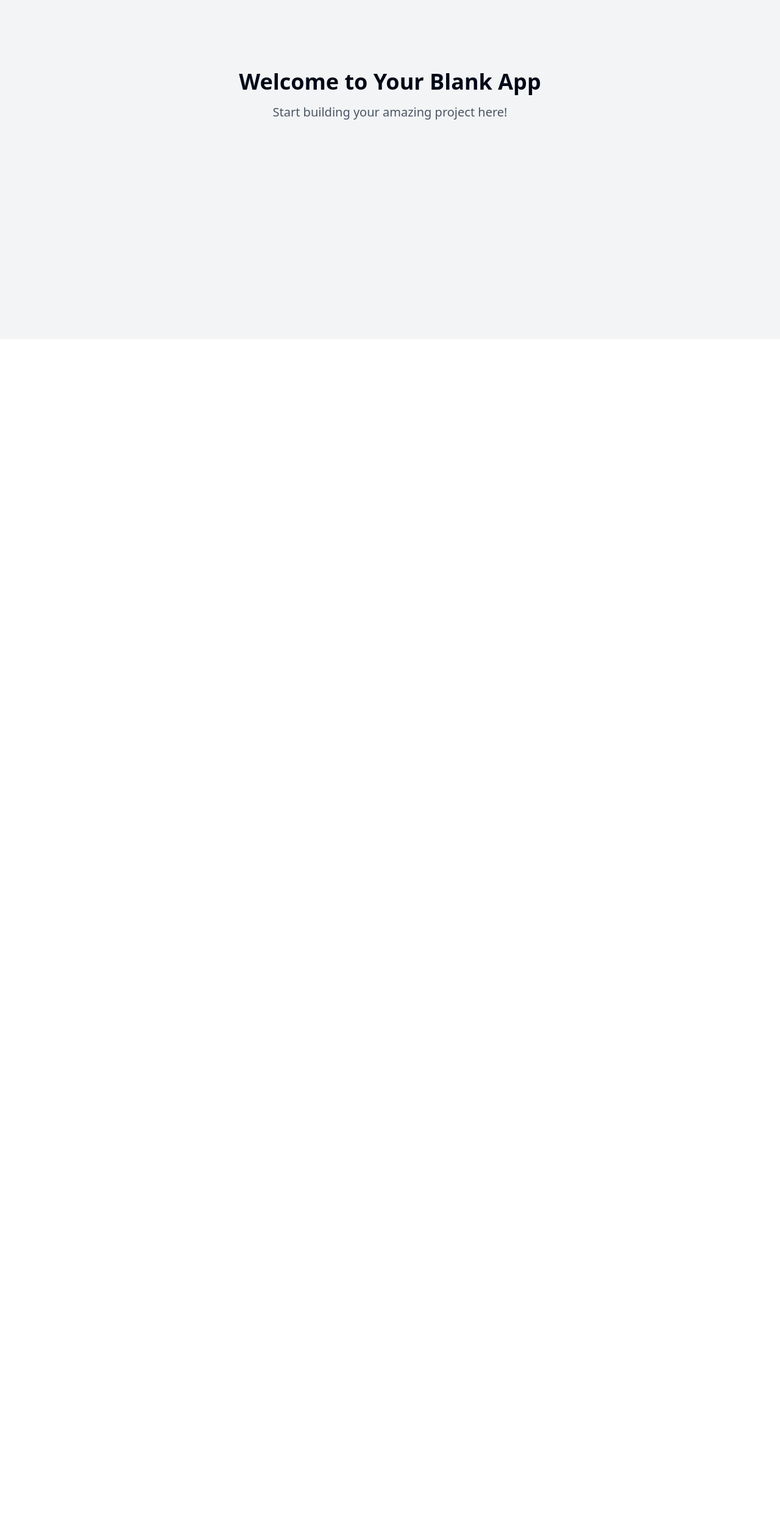
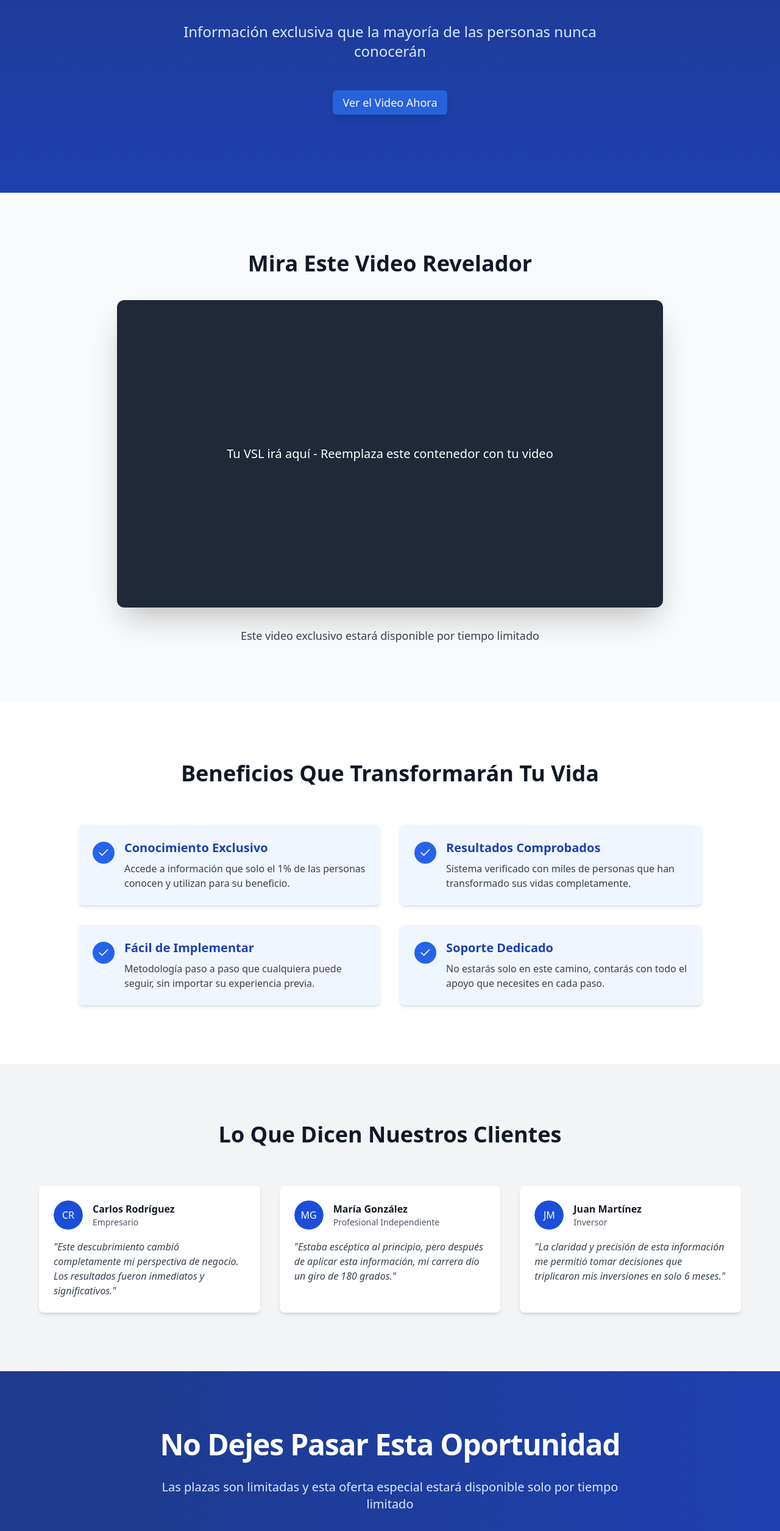
Before and after one commit to jaimeestevez/truthful-landing-form, a React (Vite) app: page / in a window 1280 px wide. Shown: the part 244-2754 px from the top of the page at 61% size. Before the commit the page ends 800 px from the top, so only its background shows below. Built offline with nearby package versions, Linux system fonts and the light colour scheme.

Commit message:
Create landing page
Create a landing page for thetruth.es with a VSL and a CTA that integrates a Typeform.

```diff
--- /dev/null
+++ b/src/components/Benefits.tsx
@@ -0,0 +1,54 @@
+
+import React from 'react';
+import { Check } from 'lucide-react';
+
+const benefits = [
+  {
+    title: "Conocimiento Exclusivo",
+    description: "Accede a información que solo el 1% de las personas conocen y utilizan para su beneficio."
+  },
+  {
+    title: "Resultados Comprobados",
+    description: "Sistema verificado con miles de personas que han transformado sus vidas completamente."
+  },
+  {
+    title: "Fácil de Implementar",
+    description: "Metodología paso a paso que cualquiera puede seguir, sin importar su experiencia previa."
+  },
+  {
+    title: "Soporte Dedicado",
+    description: "No estarás solo en este camino, contarás con todo el apoyo que necesites en cada paso."
+  }
+];
+
+const Benefits = () => {
+  return (
+    <section className="bg-white section-padding">
+      <div className="container">
+        <h2 className="text-3xl md:text-4xl font-bold text-center mb-16 text-gray-900">
+          Beneficios Que Transformarán Tu Vida
+        </h2>
+        <div className="grid md:grid-cols-2 gap-8 max-w-5xl mx-auto">
+          {benefits.map((benefit, index) => (
+            <div
+              key={index}
+              className="bg-blue-50 p-6 rounded-lg shadow-md flex hover:shadow-lg transition-shadow duration-300"
+            >
+              <div className="mr-4 mt-1">
+                <div className="bg-blue-600 p-2 rounded-full">
+                  <Check className="h-5 w-5 text-white" />
+                </div>
+              </div>
+              <div>
+                <h3 className="text-xl font-semibold mb-2 text-blue-800">{benefit.title}</h3>
+                <p className="text-gray-700">{benefit.description}</p>
+              </div>
+            </div>
+          ))}
+        </div>
+      </div>
+    </section>
+  );
+};
+
+export default Benefits;
--- /dev/null
+++ b/src/components/CallToAction.tsx
@@ -0,0 +1,41 @@
+
+import React from 'react';
+import { Button } from '@/components/ui/button';
+import { ExternalLink } from 'lucide-react';
+
+interface CallToActionProps {
+  typeformUrl: string;
+}
+
+const CallToAction: React.FC<CallToActionProps> = ({ typeformUrl }) => {
+  const openTypeform = () => {
+    window.open(typeformUrl, '_blank');
+  };
+
+  return (
+    <section className="bg-gradient-to-r from-blue-900 to-blue-800 text-white section-padding">
+      <div className="container">
+        <div className="max-w-3xl mx-auto text-center space-y-8">
+          <h2 className="text-3xl md:text-5xl font-bold tracking-tight">
+            No Dejes Pasar Esta Oportunidad
+          </h2>
+          <p className="text-xl text-blue-100">
+            Las plazas son limitadas y esta oferta especial estará disponible solo por tiempo limitado
+          </p>
+          <div className="flex flex-col items-center gap-4">
+            <Button
+              onClick={openTypeform}
+              className="btn-cta text-lg group flex items-center gap-2"
+            >
+              Quiero Acceder Ahora
+              <ExternalLink className="w-5 h-5 group-hover:translate-x-1 transition-transform" />
+            </Button>
+            <p className="text-sm text-blue-200">* Sin compromiso, cancela cuando quieras</p>
+          </div>
+        </div>
+      </div>
+    </section>
+  );
+};
+
+export default CallToAction;
--- /dev/null
+++ b/src/components/Footer.tsx
@@ -0,0 +1,39 @@
+
+import React from 'react';
+
+const Footer = () => {
+  const currentYear = new Date().getFullYear();
+
+  return (
+    <footer className="bg-gray-900 text-gray-400 py-12">
+      <div className="container">
+        <div className="text-center md:flex md:justify-between md:items-center">
+          <div className="mb-6 md:mb-0">
+            <h3 className="text-2xl font-bold text-white mb-2">TheTruth.es</h3>
+            <p className="text-sm">Descubriendo la verdad que otros quieren ocultar</p>
+          </div>
+
+          <div className="mt-8 md:mt-0">
+            <ul className="flex flex-col md:flex-row space-y-3 md:space-y-0 md:space-x-8 justify-center">
+              <li>
+                <a href="#" className="hover:text-white transition-colors">Política de Privacidad</a>
+              </li>
+              <li>
+                <a href="#" className="hover:text-white transition-colors">Términos de Servicio</a>
+              </li>
+              <li>
+                <a href="#" className="hover:text-white transition-colors">Contacto</a>
+              </li>
+            </ul>
+          </div>
+        </div>
+
+        <div className="border-t border-gray-800 mt-8 pt-8 text-center">
+          <p className="text-sm">© {currentYear} TheTruth.es. Todos los derechos reservados.</p>
+        </div>
+      </div>
+    </footer>
+  );
+};
+
+export default Footer;
--- /dev/null
+++ b/src/components/Hero.tsx
@@ -0,0 +1,34 @@
+
+import React from 'react';
+import { Button } from '@/components/ui/button';
+
+interface HeroProps {
+  scrollToVideo: () => void;
+}
+
+const Hero: React.FC<HeroProps> = ({ scrollToVideo }) => {
+  return (
+    <section className="bg-gradient-to-b from-blue-900 to-blue-800 text-white">
+      <div className="container py-20 md:py-32">
+        <div className="max-w-3xl mx-auto text-center space-y-8 fade-in">
+          <h1 className="text-4xl md:text-6xl font-bold tracking-tight">
+            Descubre La Verdad Que Cambiará Tu Vida
+          </h1>
+          <p className="text-xl md:text-2xl text-blue-100">
+            Información exclusiva que la mayoría de las personas nunca conocerán
+          </p>
+          <div className="pt-4">
+            <Button
+              onClick={scrollToVideo}
+              className="btn-cta text-lg"
+            >
+              Ver el Video Ahora
+            </Button>
+          </div>
+        </div>
+      </div>
+    </section>
+  );
+};
+
+export default Hero;
--- /dev/null
+++ b/src/components/Testimonials.tsx
@@ -0,0 +1,59 @@
+
+import React from 'react';
+import { Avatar, AvatarFallback } from '@/components/ui/avatar';
+
+const testimonials = [
+  {
+    name: "Carlos Rodríguez",
+    position: "Empresario",
+    testimonial: "Este descubrimiento cambió completamente mi perspectiva de negocio. Los resultados fueron inmediatos y significativos.",
+    initials: "CR"
+  },
+  {
+    name: "María González",
+    position: "Profesional Independiente",
+    testimonial: "Estaba escéptica al principio, pero después de aplicar esta información, mi carrera dio un giro de 180 grados.",
+    initials: "MG"
+  },
+  {
+    name: "Juan Martínez",
+    position: "Inversor",
+    testimonial: "La claridad y precisión de esta información me permitió tomar decisiones que triplicaron mis inversiones en solo 6 meses.",
+    initials: "JM"
+  }
+];
+
+const Testimonials = () => {
+  return (
+    <section className="bg-gray-100 section-padding">
+      <div className="container">
+        <h2 className="text-3xl md:text-4xl font-bold text-center mb-16 text-gray-900">
+          Lo Que Dicen Nuestros Clientes
+        </h2>
+        <div className="grid md:grid-cols-3 gap-8 max-w-6xl mx-auto">
+          {testimonials.map((testimonial, index) => (
+            <div
+              key={index}
+              className="bg-white p-6 rounded-lg shadow-md hover:shadow-lg transition-shadow duration-300"
+            >
+              <div className="mb-4 flex items-center">
+                <Avatar className="h-12 w-12 mr-4">
+                  <AvatarFallback className="bg-blue-700 text-white">
+                    {testimonial.initials}
+                  </AvatarFallback>
+                </Avatar>
+                <div>
+                  <p className="font-semibold text-gray-900">{testimonial.name}</p>
+                  <p className="text-sm text-gray-600">{testimonial.position}</p>
+                </div>
+              </div>
+              <p className="text-gray-700 italic">"{testimonial.testimonial}"</p>
+            </div>
+          ))}
+        </div>
+      </div>
+    </section>
+  );
+};
+
+export default Testimonials;
--- /dev/null
+++ b/src/components/VideoSection.tsx
@@ -0,0 +1,31 @@
+
+import React, { useRef } from 'react';
+
+interface VideoSectionProps {
+  videoRef: React.RefObject<HTMLDivElement>;
+}
+
+const VideoSection: React.FC<VideoSectionProps> = ({ videoRef }) => {
+  return (
+    <section ref={videoRef} className="bg-gray-50 section-padding" id="video-section">
+      <div className="container">
+        <div className="max-w-4xl mx-auto">
+          <h2 className="text-3xl md:text-4xl font-bold text-center mb-10 text-gray-900">
+            Mira Este Video Revelador
+          </h2>
+          <div className="relative pb-[56.25%] h-0 rounded-xl overflow-hidden shadow-2xl">
+            {/* Replace this with your actual video embed code */}
+            <div className="absolute top-0 left-0 w-full h-full bg-gray-800 flex items-center justify-center text-white">
+              <p className="text-xl">Tu VSL irá aquí - Reemplaza este contenedor con tu video</p>
+            </div>
+          </div>
+          <div className="mt-8 text-center text-gray-700">
+            <p className="text-lg font-medium">Este video exclusivo estará disponible por tiempo limitado</p>
+          </div>
+        </div>
+      </div>
+    </section>
+  );
+};
+
+export default VideoSection;
--- a/src/index.css
+++ b/src/index.css
@@ -1,3 +1,4 @@
+
 @tailwind base;
 @tailwind components;
 @tailwind utilities;
@@ -13,7 +14,7 @@
     --popover: 0 0% 100%;
     --popover-foreground: 222.2 84% 4.9%;
 
-    --primary: 222.2 47.4% 11.2%;
+    --primary: 220 70% 50%;
     --primary-foreground: 210 40% 98%;
 
     --secondary: 210 40% 96.1%;
@@ -34,21 +35,8 @@
 
     --radius: 0.5rem;
 
-    --sidebar-background: 0 0% 98%;
-
-    --sidebar-foreground: 240 5.3% 26.1%;
-
-    --sidebar-primary: 240 5.9% 10%;
-
-    --sidebar-primary-foreground: 0 0% 98%;
-
-    --sidebar-accent: 240 4.8% 95.9%;
-
-    --sidebar-accent-foreground: 240 5.9% 10%;
-
-    --sidebar-border: 220 13% 91%;
-
-    --sidebar-ring: 217.2 91.2% 59.8%;
+    --cta: 16 85% 55%;
+    --cta-hover: 16 85% 50%;
   }
 
   .dark {
@@ -79,14 +67,6 @@
     --border: 217.2 32.6% 17.5%;
     --input: 217.2 32.6% 17.5%;
     --ring: 212.7 26.8% 83.9%;
-    --sidebar-background: 240 5.9% 10%;
-    --sidebar-foreground: 240 4.8% 95.9%;
-    --sidebar-primary: 224.3 76.3% 48%;
-    --sidebar-primary-foreground: 0 0% 100%;
-    --sidebar-accent: 240 3.7% 15.9%;
-    --sidebar-accent-foreground: 240 4.8% 95.9%;
-    --sidebar-border: 240 3.7% 15.9%;
-    --sidebar-ring: 217.2 91.2% 59.8%;
   }
 }
 
@@ -98,4 +78,37 @@
   body {
     @apply bg-background text-foreground;
   }
+
+  .container {
+    @apply px-4 mx-auto max-w-7xl sm:px-6 lg:px-8;
+  }
+
+  .btn-cta {
+    @apply bg-[hsl(var(--cta))] hover:bg-[hsl(var(--cta-hover))] text-white font-bold py-4 px-8 rounded-lg shadow-lg transition-all duration-300 ease-in-out transform hover:scale-105;
+  }
+
+  .section-padding {
+    @apply py-16 md:py-24;
+  }
+
+  .fade-in {
+    @apply animate-fadeIn;
+  }
 }
+
+@keyframes fadeIn {
+  from {
+    opacity: 0;
+    transform: translateY(20px);
+  }
+  to {
+    opacity: 1;
+    transform: translateY(0);
+  }
+}
+
+@layer utilities {
+  .animate-fadeIn {
+    animation: fadeIn 0.6s ease-out forwards;
+  }
+}
--- a/src/pages/Index.tsx
+++ b/src/pages/Index.tsx
@@ -1,12 +1,34 @@
-// Update this page (the content is just a fallback if you fail to update the page)
+
+import React, { useRef } from 'react';
+import Hero from '@/components/Hero';
+import VideoSection from '@/components/VideoSection';
+import Benefits from '@/components/Benefits';
+import Testimonials from '@/components/Testimonials';
+import CallToAction from '@/components/CallToAction';
+import Footer from '@/components/Footer';
 
 const Index = () => {
+  // Replace this URL with your actual Typeform URL
+  const typeformUrl = "https://yourform.typeform.com/to/yourformid";
+
+  const videoRef = useRef<HTMLDivElement>(null);
+
+  const scrollToVideo = () => {
+    if (videoRef.current) {
+      videoRef.current.scrollIntoView({ behavior: 'smooth' });
+    }
+  };
+
   return (
-    <div className="min-h-screen flex items-center justify-center bg-gray-100">
-      <div className="text-center">
-        <h1 className="text-4xl font-bold mb-4">Welcome to Your Blank App</h1>
-        <p className="text-xl text-gray-600">Start building your amazing project here!</p>
-      </div>
+    <div className="flex flex-col min-h-screen">
+      <main className="flex-grow">
+        <Hero scrollToVideo={scrollToVideo} />
+        <VideoSection videoRef={videoRef} />
+        <Benefits />
+        <Testimonials />
+        <CallToAction typeformUrl={typeformUrl} />
+      </main>
+      <Footer />
     </div>
   );
 };
```
